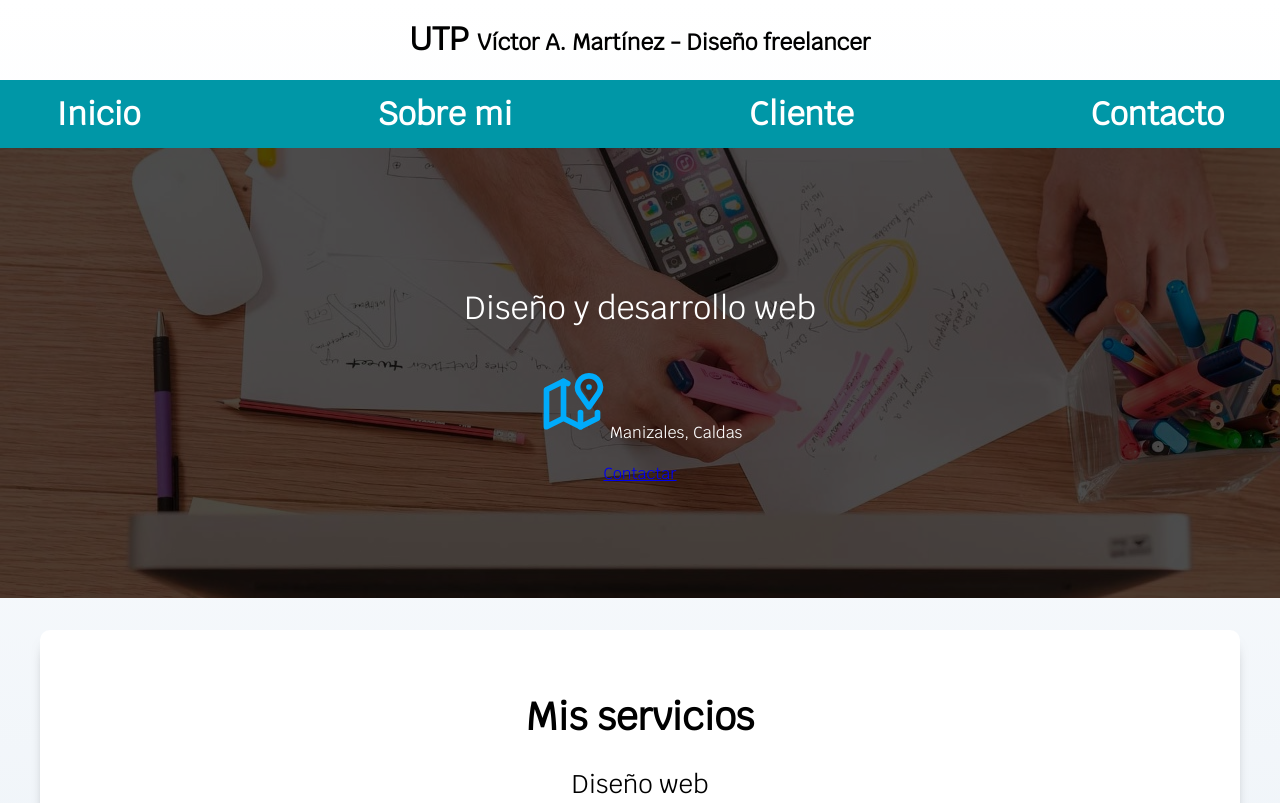
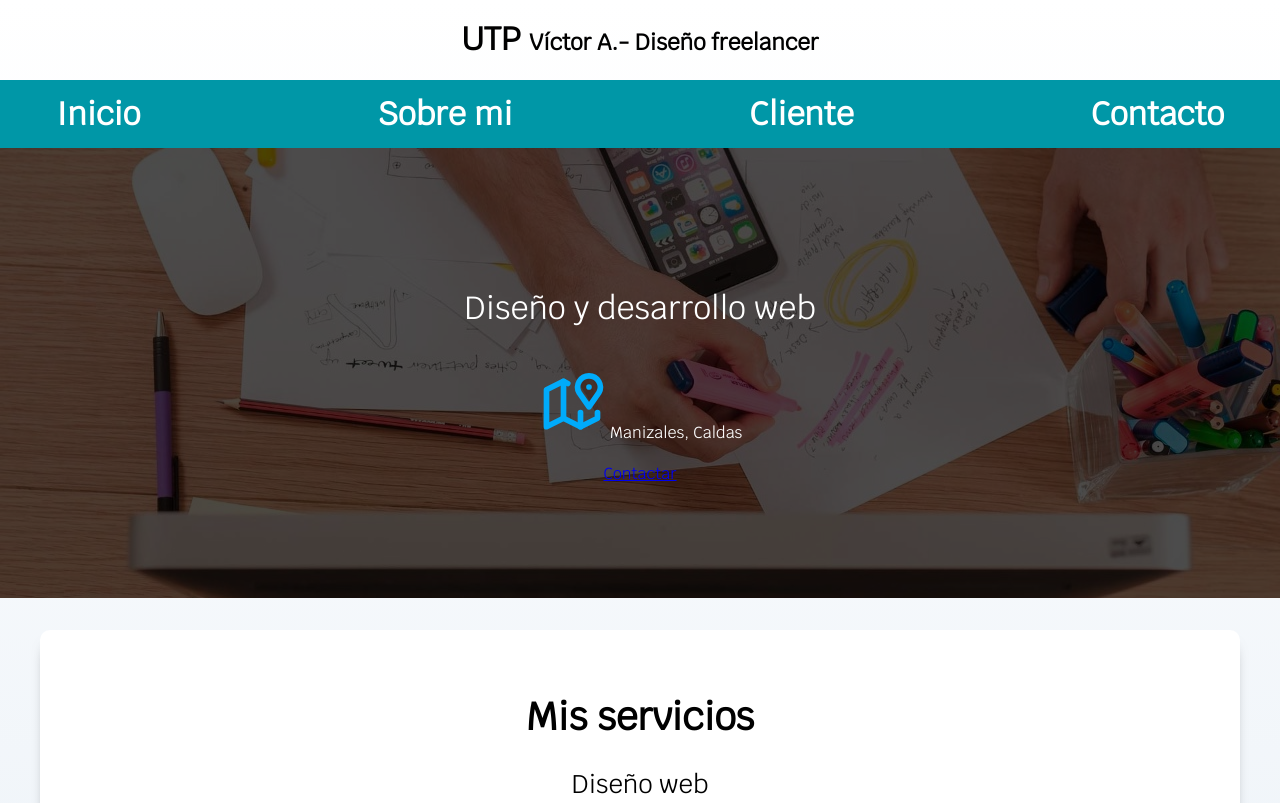
Before and after one commit to vicmartinez90/RepositorioPrueba, a plain HTML site: page index.html in a window 1280 px wide. Shown: the top 803 px of the page. Drawn offline with Linux system fonts and the light colour scheme.

Commit message:
cambio de nombre en index html

```diff
--- a/index.html
+++ b/index.html
@@ -22,7 +22,7 @@
 <body>
     <!-- Pondré un header o cabecera en la primer etiqueta h1. -->
     <header class="header">
-        <h1>UTP <span>Víctor A. Martínez - Diseño freelancer</span></h1>
+        <h1>UTP <span>Víctor A.- Diseño freelancer</span></h1>
     </header>
     <!-- Se pondrá un section, que representa una sección del doc -->
 
```
